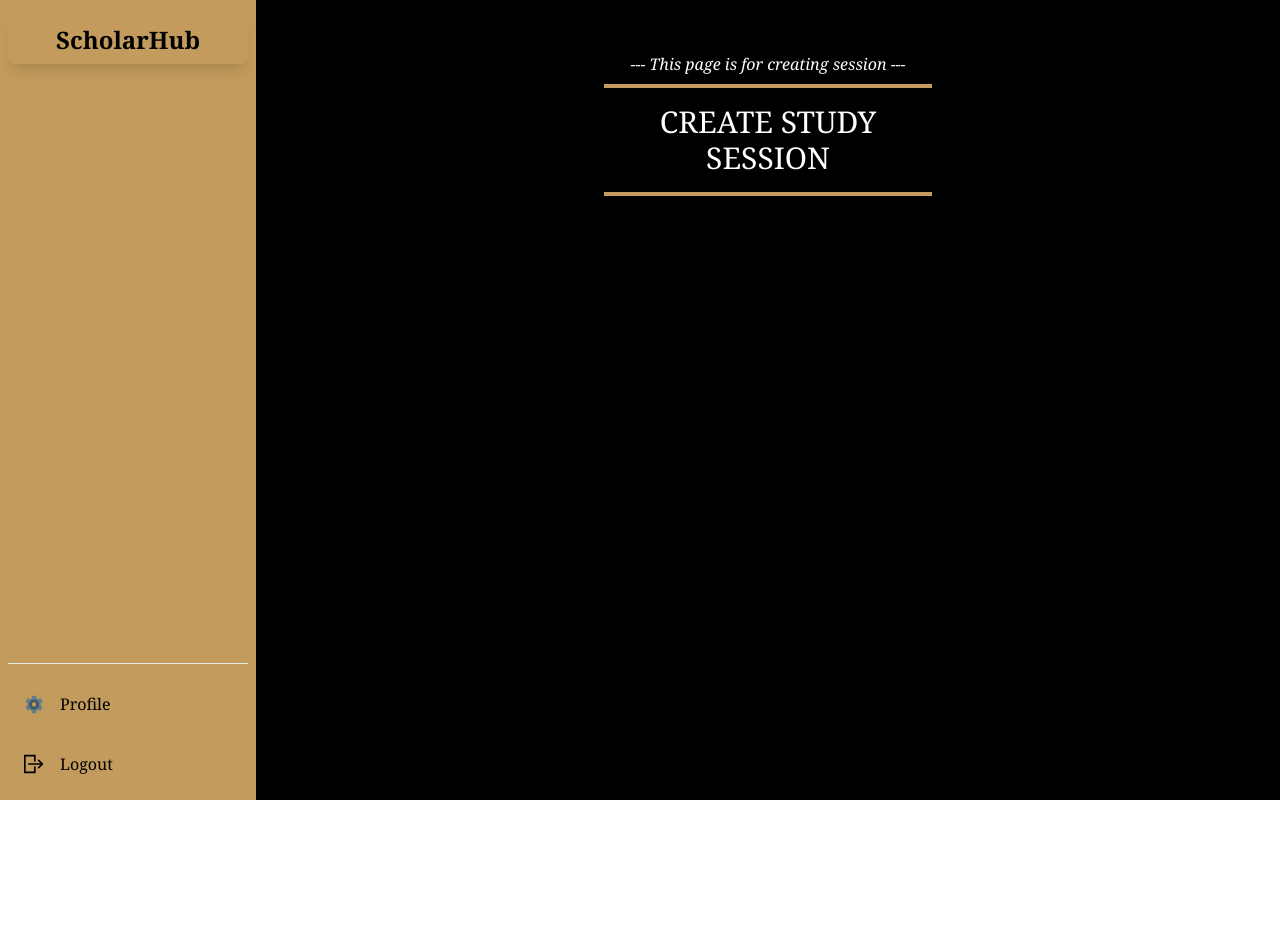
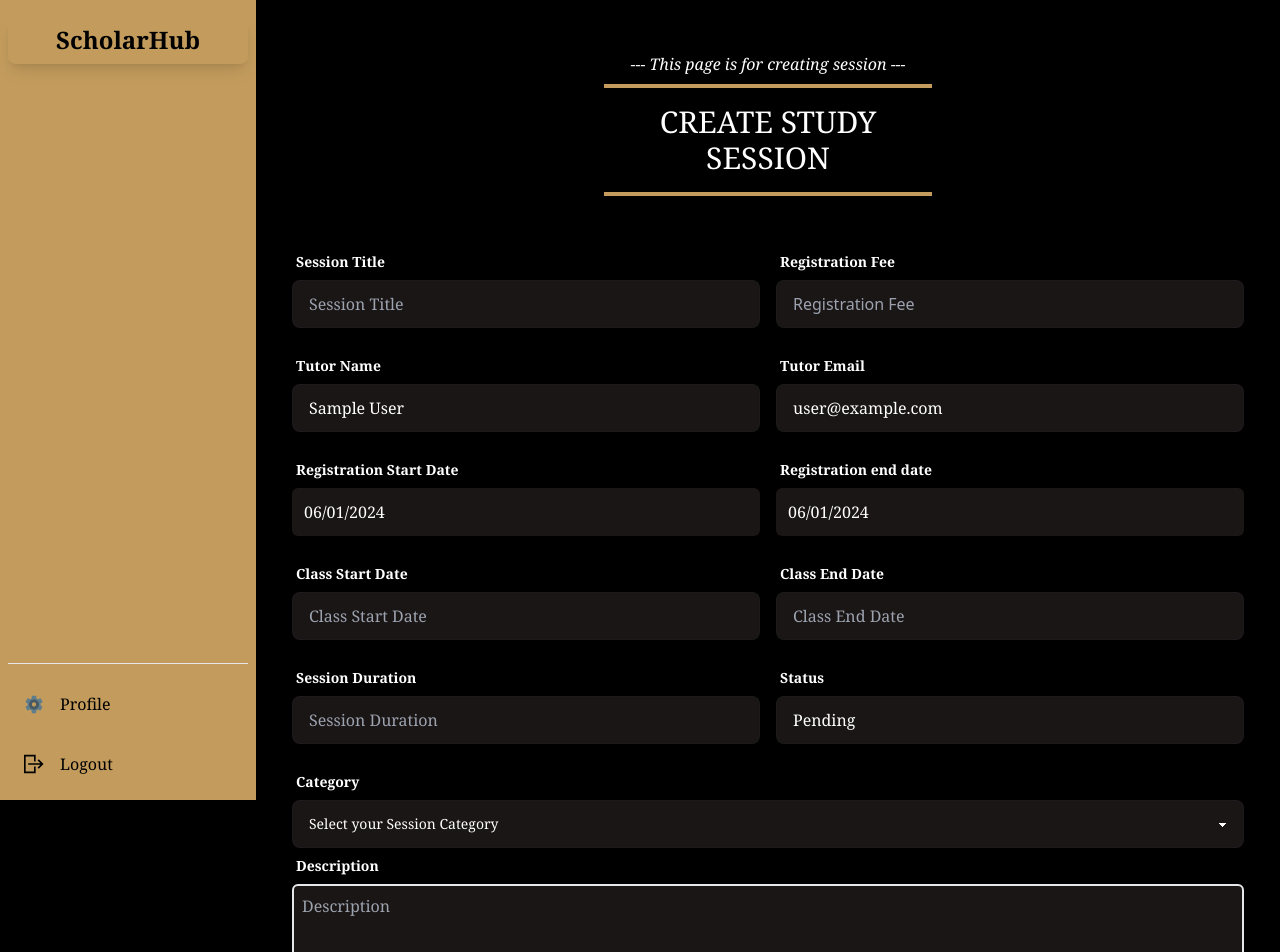
Before and after one commit to md-abu-naim/A12-ScholarHub-Client, a React (Vite) app: page /dashboard/create-session in a window 1280 px wide. Shown: the top 952 px of the page. Before the commit the page ends 800 px from the top, so only its background shows below. Built offline with nearby package versions, Linux system fonts and the light colour scheme; no server answers; sample sign-in values are in the browser's storage.

Commit message:
this is create study session desgin

```diff
--- a/package.json
+++ b/package.json
@@ -18,6 +18,7 @@
     "localforage": "^1.10.0",
     "match-sorter": "^6.3.4",
     "react": "^18.3.1",
+    "react-datepicker": "^6.9.0",
     "react-dom": "^18.2.0",
     "react-hot-toast": "^2.4.1",
     "react-icons": "^5.2.1",
--- a/src/Pages/Dashboard/SideBar/TutorNavLinks.jsx
+++ b/src/Pages/Dashboard/SideBar/TutorNavLinks.jsx
@@ -17,7 +17,7 @@ const TutorNavLinks = () => {
             >
                 <IoCreateSharp className='w-5 h-5' />
 
-                <span className='mx-4 font-medium'> View all study sessions</span>
+                <span className='mx-4 font-medium'>Create study session</span>
             </NavLink>
 
             {/* View all study sessions */}
--- a/src/Pages/Dashboard/TutorBar/CreateSession.jsx
+++ b/src/Pages/Dashboard/TutorBar/CreateSession.jsx
@@ -1,9 +1,159 @@
+import { useState } from "react";
+import useAuth from "../../../Hooks/useAuth";
 import SectionTitle from "../../../Shared/SectionTitle";
+import DatePicker from "react-datepicker";
+import "react-datepicker/dist/react-datepicker.css";
 
 const CreateSession = () => {
+    const [startDate, setStartDate] = useState(new Date());
+    const { user } = useAuth()
+
+    const handleAddFoodItem = e => {
+        e.preventDefault()
+        const form = e.target
+        const name = form.name.value
+        const price = form.price.value
+        const made_by = user?.displayName
+        const email = user?.email
+        const quantity = form.quantity.value
+        const food_origin = form.food_origin.value
+        const category = form.category.value
+        const image = form.image.value
+        const description = form.description.value
+        const food = { name, price, made_by, email, food_origin, quantity, category, image, description }
+        console.log(food);
+        e.target.reset()
+    }
     return (
         <div>
             <SectionTitle heading='create study session' subHeading='This page is for creating session' />
+            <form onSubmit={handleAddFoodItem} className="p-4">
+                <div className="md:flex md:gap-2 lg:gap-0 md:mb-5">
+                    <div className="form-control md:w-1/2">
+                        <label className="label">
+                            <span className="label-text font-bold text-white">Session Title</span>
+                        </label>
+                        <label className="input-group">
+                            <input type="text" name="title" placeholder="Session Title" className="input input-bordered bg-[#1B1616] text-white w-full" />
+                        </label>
+                    </div>
+                    <div className="form-control md:w-1/2 lg:ml-4">
+                        <label className="label">
+                            <span className="label-text font-bold text-white">Registration Fee </span>
+                        </label>
+                        <label className="input-group">
+                            <input type="text" name="registration_fee" placeholder="Registration Fee" className="input input-bordered font-sans bg-[#1B1616] text-white w-full" />
+                        </label>
+                    </div>
+                </div>
+                <div className="md:flex md:gap-2 lg:gap-0 md:mb-5">
+                    <div className="form-control md:w-1/2">
+                        <label className="label">
+                            <span className="label-text font-bold text-white">Tutor Name</span>
+                        </label>
+                        <label className="input-group">
+                            <input type="text" value={user?.displayName} name="buyer_name" placeholder="Buyer Name" className="input bg-[#1B1616] text-white input-bordered w-full" />
+                        </label>
+                    </div>
+                    <div className="form-control md:w-1/2 lg:ml-4">
+                        <label className="label">
+                            <span className="label-text font-bold text-white">Tutor Email</span>
+                        </label>
+                        <label className="input-group">
+                            <input type="email" value={user?.email} name="buyer_email" placeholder="Email" className="input bg-[#1B1616] input-bordered text-white w-full" />
+                        </label>
+                    </div>
+                </div>
+                <div className="md:flex md:gap-2 lg:gap-0 md:mb-5">
+                    <div className="form-control md:w-1/2">
+                        <label className="label">
+                            <span className="label-text font-bold text-white">Registration Start Date</span>
+                        </label>
+                        <DatePicker className="bg-[#1B1616] text-white p-3 rounded-md w-full" selected={startDate} onChange={(date) => setStartDate(date)} />
+                    </div>
+                    <div className="form-control md:w-1/2 lg:ml-4">
+                        <label className="label">
+                            <span className="label-text font-bold text-white">Registration end date</span>
+                        </label>
+                        <DatePicker className="bg-[#1B1616] text-white p-3 rounded-md w-full" selected={startDate} onChange={(date) => setStartDate(date)} />
+                    </div>
+                </div>
+                <div className="md:flex md:gap-2 lg:gap-0 md:mb-5">
+                    <div className="form-control md:w-1/2">
+                        <label className="label">
+                            <span className="label-text font-bold text-white">Class Start Date</span>
+                        </label>
+                        <label className="input-group">
+                            <input type="text" name="buyer_name" placeholder="Class Start Date" className="input bg-[#1B1616] text-white input-bordered w-full" />
+                        </label>
+                    </div>
+                    <div className="form-control md:w-1/2 lg:ml-4">
+                        <label className="label">
+                            <span className="label-text font-bold text-white">Class End Date</span>
+                        </label>
+                        <label className="input-group">
+                            <input type="email" name="buyer_email" placeholder="Class End Date" className="input bg-[#1B1616] input-bordered text-white w-full" />
+                        </label>
+                    </div>
+                </div>
+                <div className="md:flex md:gap-2 lg:gap-0 md:mb-5">
+                    <div className="form-control md:w-1/2 ">
+                        <label className="label">
+                            <span className="label-text font-bold text-white">Session Duration</span>
+                        </label>
+                        <label className="input-group">
+                            <input type="text" name="image" placeholder="Session Duration" className="text-white input bg-[#1B1616] input-bordered w-full" />
+                        </label>
+                    </div>
+                    <div className="form-control md:w-1/2 lg:ml-4">
+                        <label className="label">
+                            <span className="label-text font-bold text-white">Status</span>
+                        </label>
+                        <label className="input-group">
+                            <input type="text" name="image" defaultValue='Pending' placeholder="Session Duration" className="text-white input bg-[#1B1616] input-bordered w-full" />
+                        </label>
+                    </div>
+                </div>
+                <div className="form-control w-full">
+                    <label className="label">
+                        <span className="label-text font-bold text-white">Category</span>
+                    </label>
+                    <select name="category" className="select select-bordered text-white bg-[#1B1616] w-full ">
+                        <option disabled selected>Select your Session Category</option>
+                        <option>Mathematics</option>
+                        <option>Computer Science</option>
+                        <option>Chemistry</option>
+                        <option>Literature</option>
+                        <option>Data Science</option>
+                        <option>Economics</option>
+                    </select>
+                </div>
+                <div className="mb-8">
+                    <div className="form-control w-full">
+                        <label className="label">
+                            <span className="label-text font-bold text-white ">Description</span>
+                        </label>
+                        <label className="input-group">
+                            <textarea name="description" placeholder="Description" rows="5" className="border-2 p-2 rounded-md bg-[#1B1616] text-white w-full"></textarea>
+                        </label>
+                    </div>
+                </div>
+
+                <button className="relative w-full inline-flex items-center justify-center px-6 py-3 overflow-hidden font-bold text-white rounded-md shadow-2xl group">
+                    <span className="absolute inset-0 w-full h-full transition duration-300 ease-out opacity-0 bg-gradient-to-br from-[#c59d5f] via-[#1B1616] to-[#c59d5f] group-hover:opacity-100"></span>
+                    {/* <!-- Top glass gradient --> */}
+                    <span className="absolute top-0 left-0 w-full bg-gradient-to-b from-white to-transparent opacity-5 h-1/3"></span>
+                    {/* <!-- Bottom gradient --> */}
+                    <span className="absolute bottom-0 left-0 w-full h-1/3 bg-gradient-to-t from-white to-transparent opacity-5"></span>
+                    {/* <!-- Left gradient --> */}
+                    <span className="absolute bottom-0 left-0 w-4 h-full bg-gradient-to-r from-white to-transparent opacity-5"></span>
+                    {/* <!-- Right gradient --> */}
+                    <span className="absolute bottom-0 right-0 w-4 h-full bg-gradient-to-l from-white to-transparent opacity-5"></span>
+                    <span className="absolute inset-0 w-full h-full border border-white rounded-md opacity-10"></span>
+                    <span className="absolute w-0 h-0 transition-all duration-300 ease-out bg-white rounded-full group-hover:w-56 group-hover:h-56 opacity-5"></span>
+                    <span className="relative">Create</span>
+                </button>
+            </form>
         </div>
     );
 };
--- a/src/Shared/Navber.jsx
+++ b/src/Shared/Navber.jsx
@@ -32,7 +32,7 @@ const Navber = () => {
                         </div>
                         <ul tabIndex={0} className="mt-3 z-10 p-2 shadow menu menu-sm dropdown-content bg-[#C39C5D] text-black font-bold rounded-box w-52">
                             { user && isStudent && <li className='hover:bg-black hover:text-white rounded-full'><Link to='/dashboard/view-booked-session' >Dashoard</Link></li>}
-                            { user && isTutor && <li className='hover:bg-black hover:text-white rounded-full'><Link to='/dashboard/view-booked-session' >Dashoard</Link></li>}
+                            { user && isTutor && <li className='hover:bg-black hover:text-white rounded-full'><Link to='/dashboard/create-session' >Dashoard</Link></li>}
                             { user && isAdmin && <li className='hover:bg-black hover:text-white rounded-full'><Link to='/dashboard/all-users' >Dashoard</Link></li>}
                             <li className='hover:bg-black hover:text-white rounded-full' onClick={signOutUser}><Link to='/signIn'>Sign Out</Link></li>
                         </ul>
```
Also changed, not shown: 1 other file (tests, documents, lock files or other folders).
